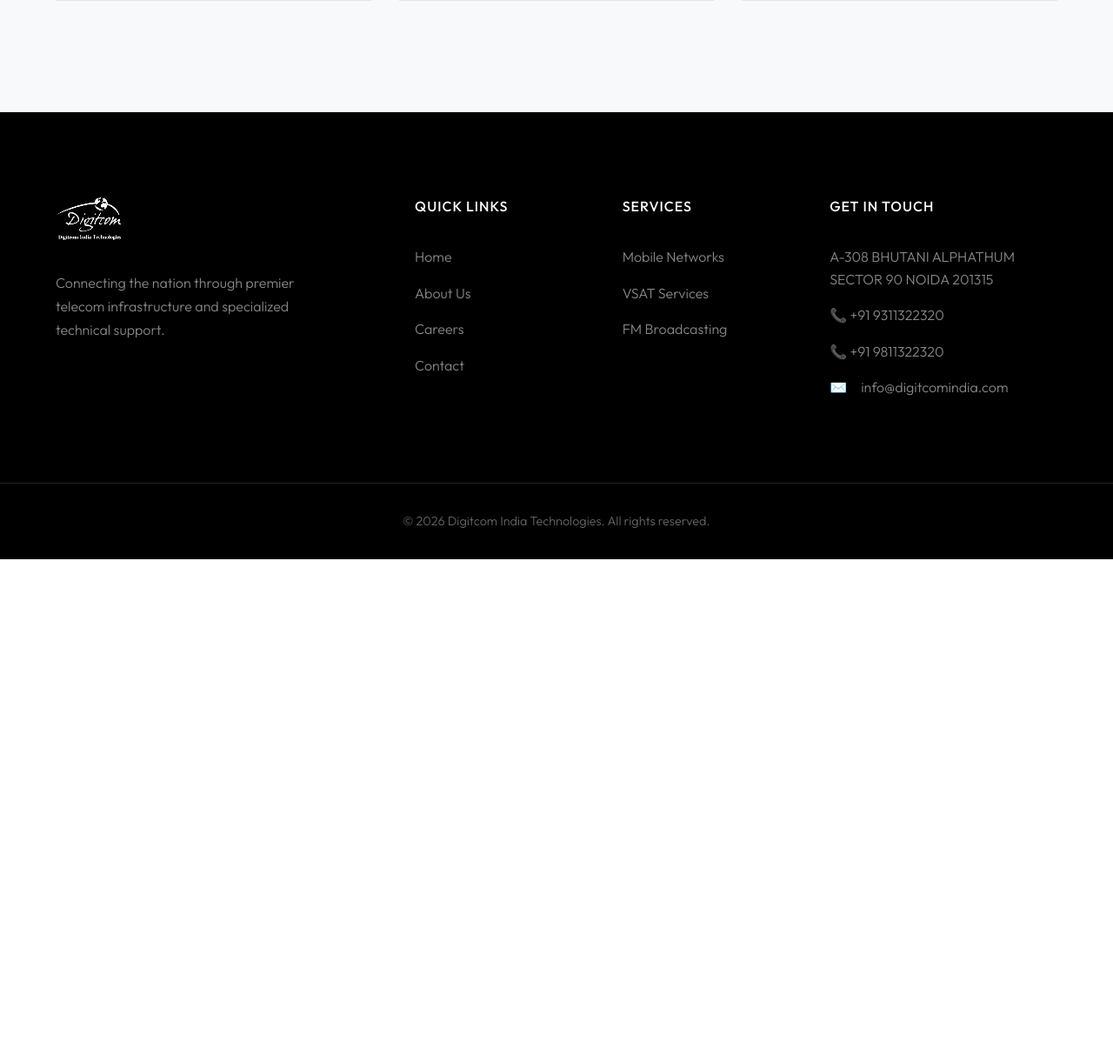
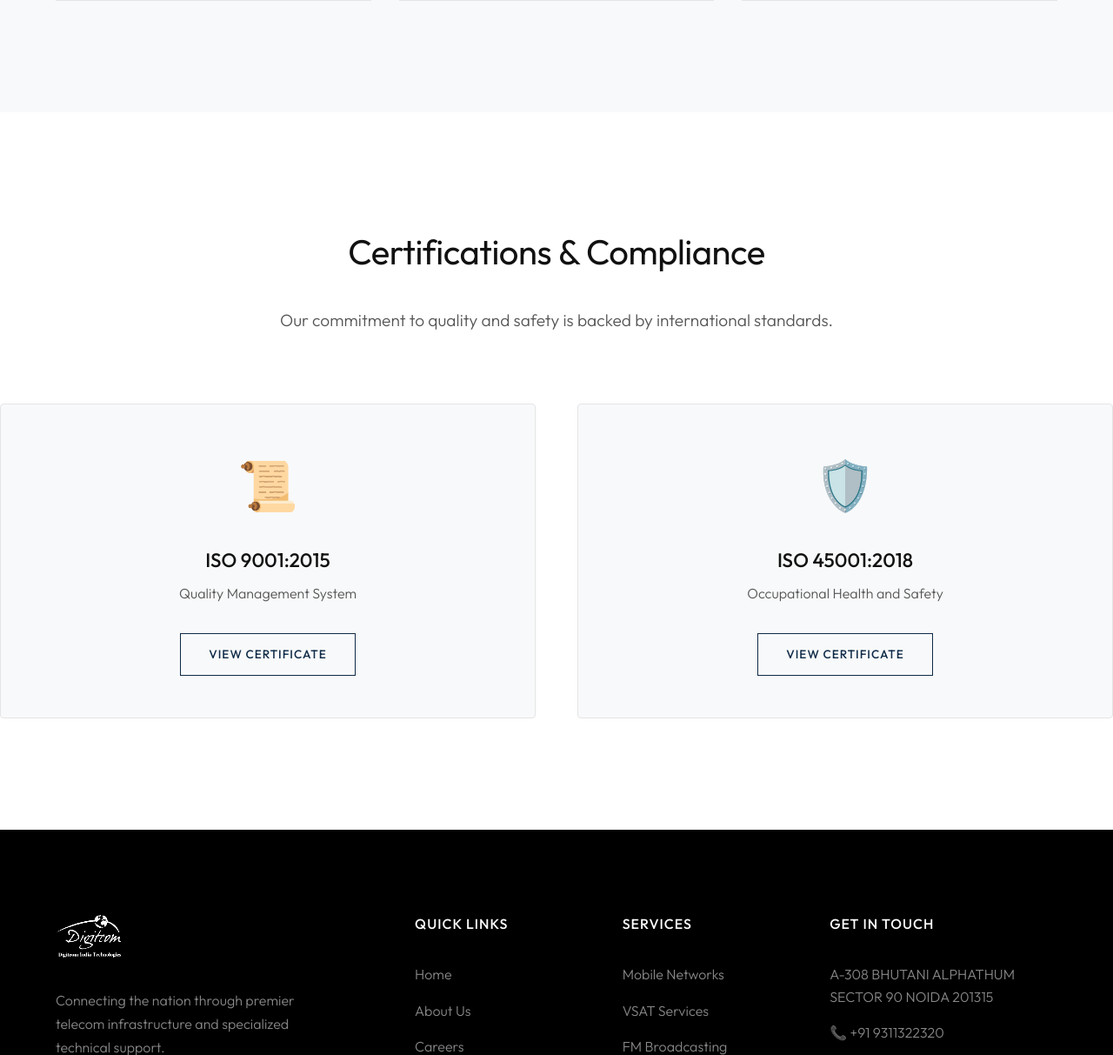
Before and after one commit to nayangarg01/digitcom-portal, a PHP site: page / in a window 1280 px wide. Shown: the part 2738-3951 px from the top of the page at 87% size. Before the commit the page ends 3381 px from the top, so only its background shows below. Run offline with PHP 8.4, Linux system fonts and the light colour scheme.

Commit message:
Update clients logos and add certifications section

```diff
--- a/index.html
+++ b/index.html
@@ -148,6 +148,28 @@
         </div>
     </section>
 
+    <!-- Certifications Section -->
+    <section class="certificates-section container">
+        <div class="section-header center">
+            <h2 class="section-title">Certifications & <span class="highlight">Compliance</span></h2>
+            <p class="section-subtitle">Our commitment to quality and safety is backed by international standards.</p>
+        </div>
+        <div class="certificates-grid">
+            <div class="certificate-card">
+                <div class="cert-icon">📜</div>
+                <h3>ISO 9001:2015</h3>
+                <p>Quality Management System</p>
+                <a href="Certificates/ISO - 9001.pdf" class="btn-cert" target="_blank">View Certificate</a>
+            </div>
+            <div class="certificate-card">
+                <div class="cert-icon">🛡️</div>
+                <h3>ISO 45001:2018</h3>
+                <p>Occupational Health and Safety</p>
+                <a href="Certificates/ISO-45001.pdf" class="btn-cert" target="_blank">View Certificate</a>
+            </div>
+        </div>
+    </section>
+
     <!-- Footer -->
     <footer class="footer">
         <div class="container footer-grid">
--- a/new-style.css
+++ b/new-style.css
@@ -687,3 +687,68 @@ ul {
     .nav-container { height: 70px; }
     .logo img { height: 40px; }
 }
+
+/* ================= Certificates Section ================= */
+.certificates-section {
+    padding: 8rem 0;
+    background: var(--bg-main);
+}
+
+.certificates-grid {
+    display: grid;
+    grid-template-columns: repeat(auto-fit, minmax(300px, 1fr));
+    gap: 3rem;
+    margin-top: 4rem;
+}
+
+.certificate-card {
+    background: var(--bg-alt);
+    padding: 3rem;
+    border-radius: 4px;
+    text-align: center;
+    transition: all 0.3s ease;
+    border: 1px solid var(--border-color);
+}
+
+.certificate-card:hover {
+    transform: translateY(-5px);
+    box-shadow: 0 15px 35px rgba(0,0,0,0.05);
+    border-color: var(--accent);
+}
+
+.cert-icon {
+    font-size: 3.5rem;
+    margin-bottom: 1.5rem;
+    color: var(--accent);
+}
+
+.certificate-card h3 {
+    font-size: 1.4rem;
+    font-weight: 500;
+    margin-bottom: 0.5rem;
+    color: var(--text-main);
+}
+
+.certificate-card p {
+    color: var(--text-muted);
+    margin-bottom: 2rem;
+    font-size: 1rem;
+    font-weight: 300;
+}
+
+.btn-cert {
+    display: inline-block;
+    padding: 0.8rem 2rem;
+    border: 1px solid var(--accent);
+    color: var(--accent);
+    text-transform: uppercase;
+    font-size: 0.85rem;
+    font-weight: 500;
+    letter-spacing: 1px;
+    transition: all 0.3s ease;
+}
+
+.btn-cert:hover {
+    background: var(--accent);
+    color: var(--secondary);
+}
```
Also changed, not shown: clients.html (+8 -5 lines), Logos/Ericsson-logo.webp (added), Logos/bsnl-logo-icon.webp (added), Logos/logo_pacedigitek.png (added), 3 other files.
